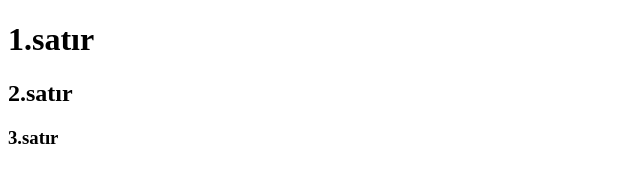
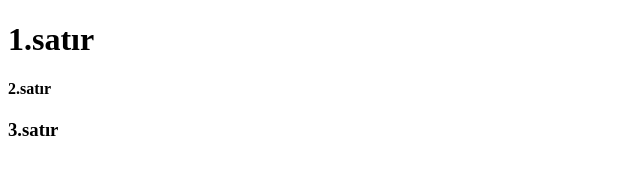
Before and after one commit to mustafasalim/webDevGitDeneme, a plain HTML site: page index.html in a window 1280 px wide. Shown: the whole page, without its empty margins (0-640 px from the left). Drawn offline with Linux system fonts and the light colour scheme.

Commit message:
version4

```diff
--- a/index.html
+++ b/index.html
@@ -8,7 +8,7 @@
 <body>
 
     <h1>1.satır</h1>
-    <h2>2.satır</h2>
+    <h4>2.satır</h4>
     <h3>3.satır</h3>
 
 </body>
```
